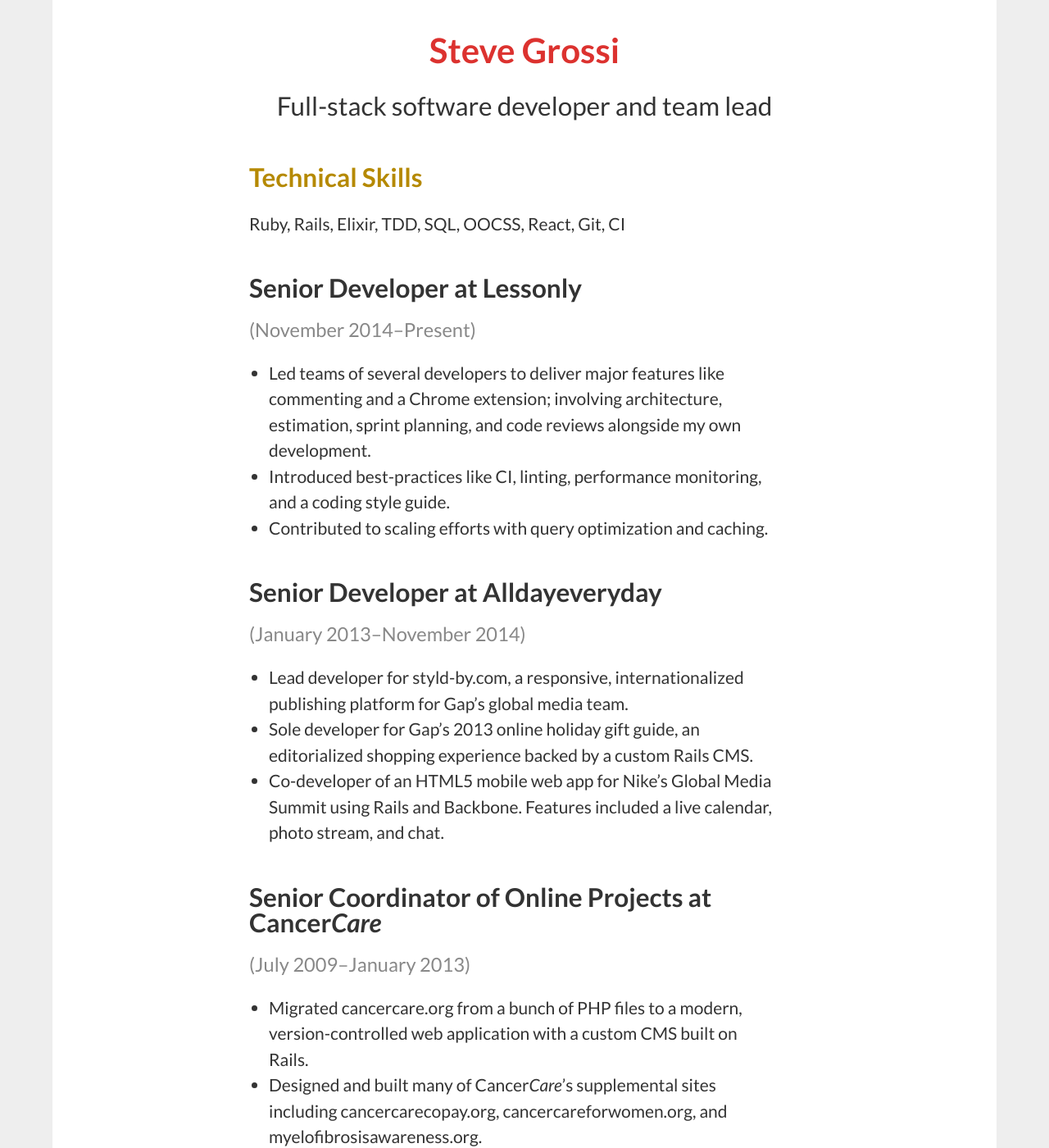
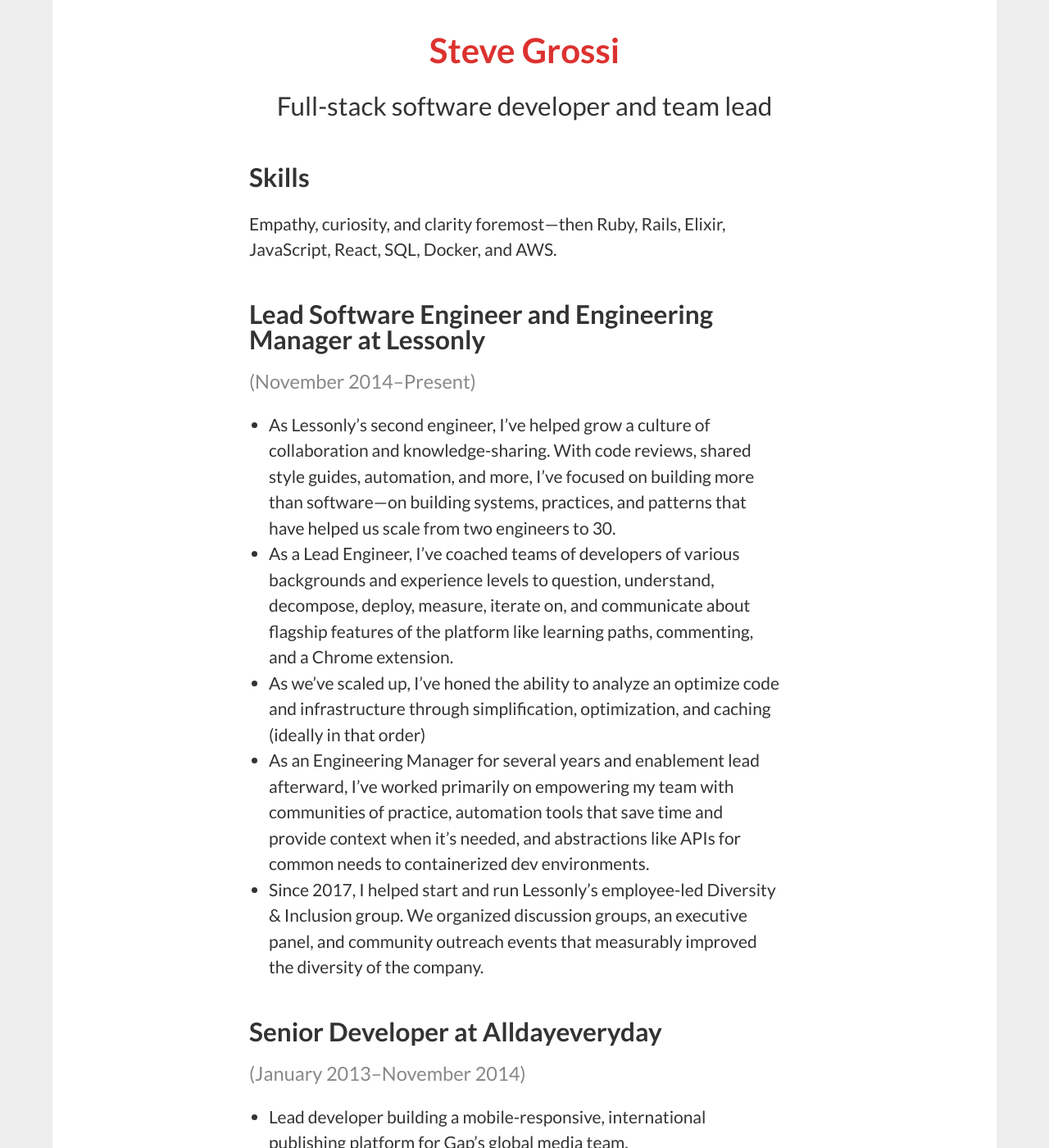
Before and after one commit to stevegrossi/stevegrossi.github.io, a Jekyll site: the page built from resume.markdown, in a window 1280 px wide and 1400 px high, scrolled down 310 px. Shown: the whole window at 82% size. Built offline with Jekyll 4.4.1, drawn with Linux system fonts in a browser that asks for light colours; some of the changed text lies outside the part shown.

Commit message:
It's been a while, time to update the ol' resume

```diff
--- a/resume.markdown
+++ b/resume.markdown
@@ -7,35 +7,36 @@ layout: resume
 
 <p class="lede">Full-stack software developer and team lead</p>
 
-## Technical Skills
+## Skills
 
-Ruby, Rails, Elixir, TDD, SQL, OOCSS, React, Git, CI
+Empathy, curiosity, and clarity foremost—then Ruby, Rails, Elixir, JavaScript, React, SQL, Docker, and AWS.
 
-## Senior Developer at Lessonly <span class="subhead">(November 2014–Present)</span>
+## Lead Software Engineer and Engineering Manager at Lessonly <span class="subhead">(November 2014–Present)</span>
 
-- Led teams of several developers to deliver major features like commenting and a Chrome extension; involving architecture, estimation, sprint planning, and code reviews alongside my own development.
-- Introduced best-practices like CI, linting, performance monitoring, and a coding style guide.
-- Contributed to scaling efforts with query optimization and caching.
+- As Lessonly's second engineer, I've helped grow a culture of collaboration and knowledge-sharing. With code reviews, shared style guides, automation, and more, I've focused on building more than software—on building systems, practices, and patterns that have helped us scale from two engineers to 30.
+- As a Lead Engineer, I've coached teams of developers of various backgrounds and experience levels to question, understand, decompose, deploy, measure, iterate on, and communicate about flagship features of the platform like learning paths, commenting, and a Chrome extension.
+- As we've scaled up, I've honed the ability to analyze an optimize code and infrastructure through simplification, optimization, and caching (ideally in that order)
+- As an Engineering Manager for several years and enablement lead afterward, I've worked primarily on empowering my team with communities of practice, automation tools that save time and provide context when it's needed, and abstractions like APIs for common needs to containerized dev environments.
+- Since 2017, I helped start and run Lessonly's employee-led Diversity & Inclusion group. We organized discussion groups, an executive panel, and community outreach events that measurably improved the diversity of the company.
 
 ## Senior Developer at Alldayeveryday <span class="subhead">(January 2013–November 2014)</span>
 
-- Lead developer for styld-by.com, a responsive, internationalized publishing platform for Gap’s global media team.
+- Lead developer building a mobile-responsive, international publishing platform for Gap’s global media team.
 - Sole developer for Gap’s 2013 online holiday gift guide, an editorialized shopping experience backed by a custom Rails CMS.
-- Co-developer of an HTML5 mobile web app for Nike’s Global Media Summit using Rails and Backbone. Features included a live calendar, photo stream, and chat.
+- Co-developer of an HTML5 mobile web app for Nike’s Global Media Summit using Rails and Backbone.js. Features included a live calendar, photo stream, and chat.
 
 ## Senior Coordinator of Online Projects at Cancer*Care* <span class="subhead">(July 2009–January 2013)</span>
 
-- Migrated cancercare.org from a bunch of PHP files to a modern, version-controlled web application with a custom CMS built on Rails.
+- Migrated cancercare.org from a folder of PHP files to a maintainable, version-controlled web application with a custom CMS built on Rails.
 - Designed and built many of Cancer*Care*’s supplemental sites including cancercarecopay.org, cancercareforwomen.org, and myelofibrosisawareness.org.
 - Managed two contract developers brought on to help with major projects.
 
 ## In the Community
 
-- Since moving to Indianapolis, I’ve been an active member and sometime speaker at the Indy.rb Ruby users’ group.
-- Founded and organize [Indy Elixir](https://indyelixir.org/), the local Elixir users’ group.
-- Volunteer with Railsbridge Indy, teaching Ruby and Rails chiefly to folks underrepresented in the industry.
+- Since moving to Indianapolis, I’ve been a frequent member and sometime speaker at the Indy.rb Ruby users’ group.
+- I organized [Indy Elixir](https://www.indyelixir.org/), the local Elixir users’ group before taking it online-only due to COVID.
+- I've volunteered with Railsbridge Indy, teaching Ruby and Rails chiefly to folks underrepresented in the industry.
 
 ## New York University <span class="subhead">B.A. in Philosophy & Comparative Literature</span>
 
-- Philosophy taught me how to relentlessly understand and write clearly about complex concepts and systems.
-- CompLit taught me how to approach pretty much anything from a variety of critical perspectives.
+Philosophy and literature prepared me unexpectedly well for a career in software. Philosophy taught me how to take apart, construct, and write clearly about complex concepts and systems. And comp-lit taught me how to approach pretty much anything from a variety of useful critical perspectives.
```
